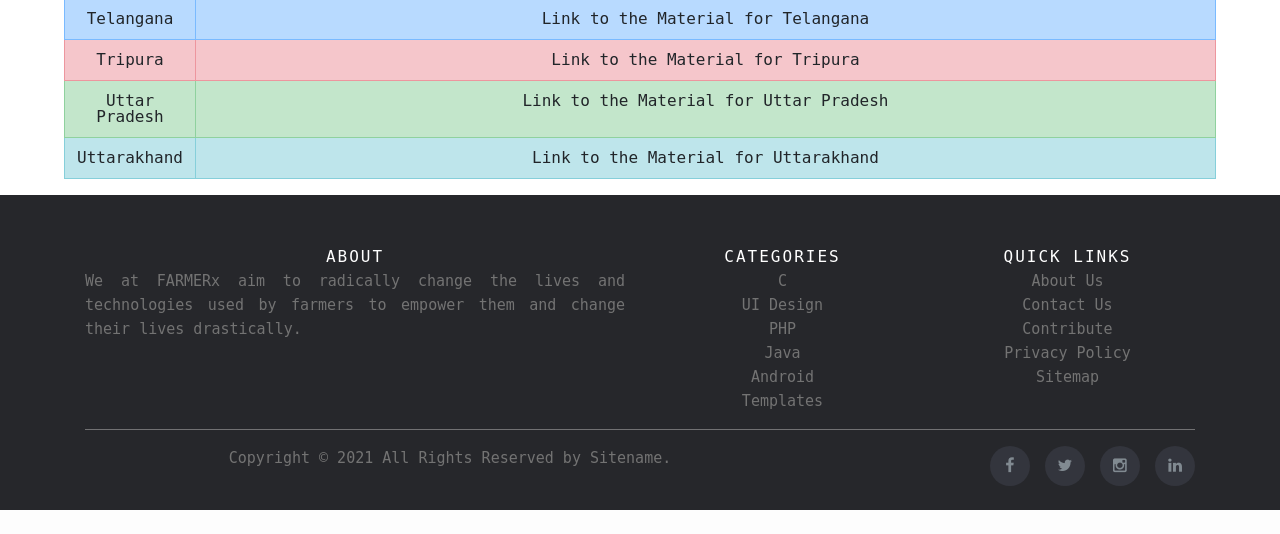
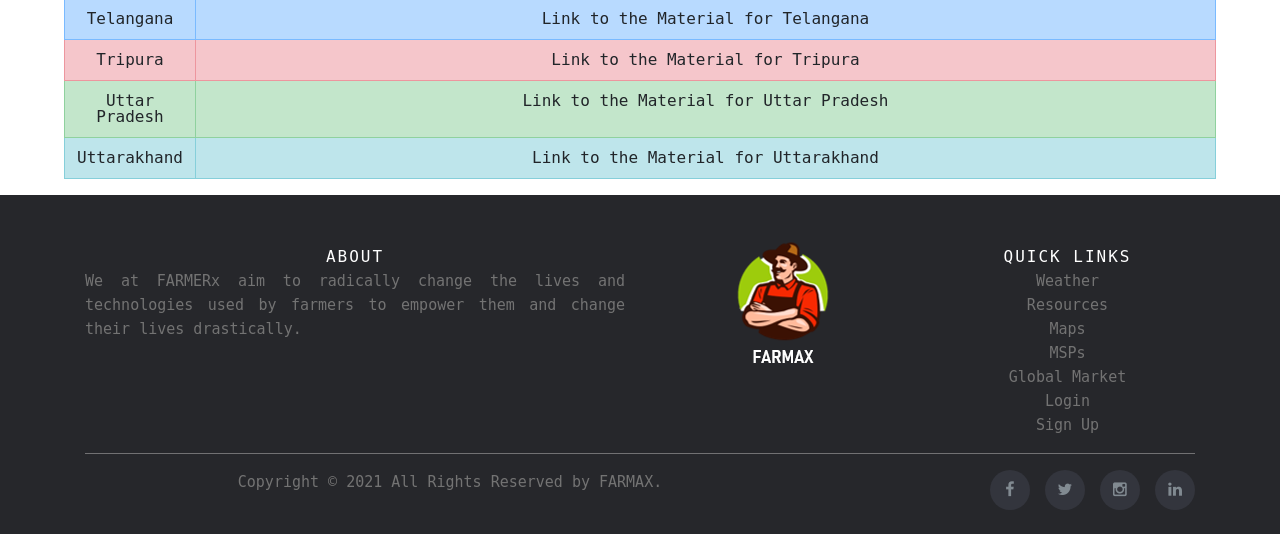
Before and after one commit to infinte-bandwidth/farmerX, a PHP site: page /resources.php in a window 1280 px wide. Shown: the part 1850-2384 px from the top of the page. Before the commit the page ends 2360 px from the top, so only its background shows below. Run offline with PHP 8.4, Linux system fonts and the light colour scheme; data that the repository does not hold is empty; some libraries are stand-ins or nearby versions.

Commit message:
Update resources.php

```diff
--- a/resources.php
+++ b/resources.php
@@ -364,25 +364,24 @@ session_start(); ?>
                     </div>
 
                     <div class="col-xs-6 col-md-3">
-                        <h6>Categories</h6>
+
                         <ul class="footer-links">
-                            <li><a href="#">C</a></li>
-                            <li><a href="#">UI Design</a></li>
-                            <li><a href="#">PHP</a></li>
-                            <li><a href="#">Java</a></li>
-                            <li><a href="#"">Android</a></li>
-                        <li><a href=" #">Templates</a></li>
+
+                            <li><a href="index.php"><img src="assets/images/fmax.png"> </a></li>
+
                         </ul>
                     </div>
 
                     <div class="col-xs-6 col-md-3">
                         <h6>Quick Links</h6>
                         <ul class="footer-links">
-                            <li><a href="#">About Us</a></li>
-                            <li><a href="#">Contact Us</a></li>
-                            <li><a href="#">Contribute</a></li>
-                            <li><a href="#">Privacy Policy</a></li>
-                            <li><a href="#">Sitemap</a></li>
+                            <li><a href="weather.php">Weather</a></li>
+                            <li><a href="resources.php">Resources</a></li>
+                            <li><a href="map.php">Maps</a></li>
+                            <li><a href="msp.php">MSPs</a></li>
+                            <li><a href="market.php">Global Market</a></li>
+                            <li><a href="login.php">Login</a></li>
+                            <li><a href="signup.php">Sign Up</a></li>
                         </ul>
                     </div>
                 </div>
@@ -392,7 +391,7 @@ session_start(); ?>
                 <div class="row">
                     <div class="col-md-8 col-sm-6 col-xs-12">
                         <p class="copyright-text">Copyright &copy; 2021 All Rights Reserved by
-                            <a href="#">Sitename</a>.
+                            <a href="index.php">FARMAX</a>.
                         </p>
                     </div>
 
```
